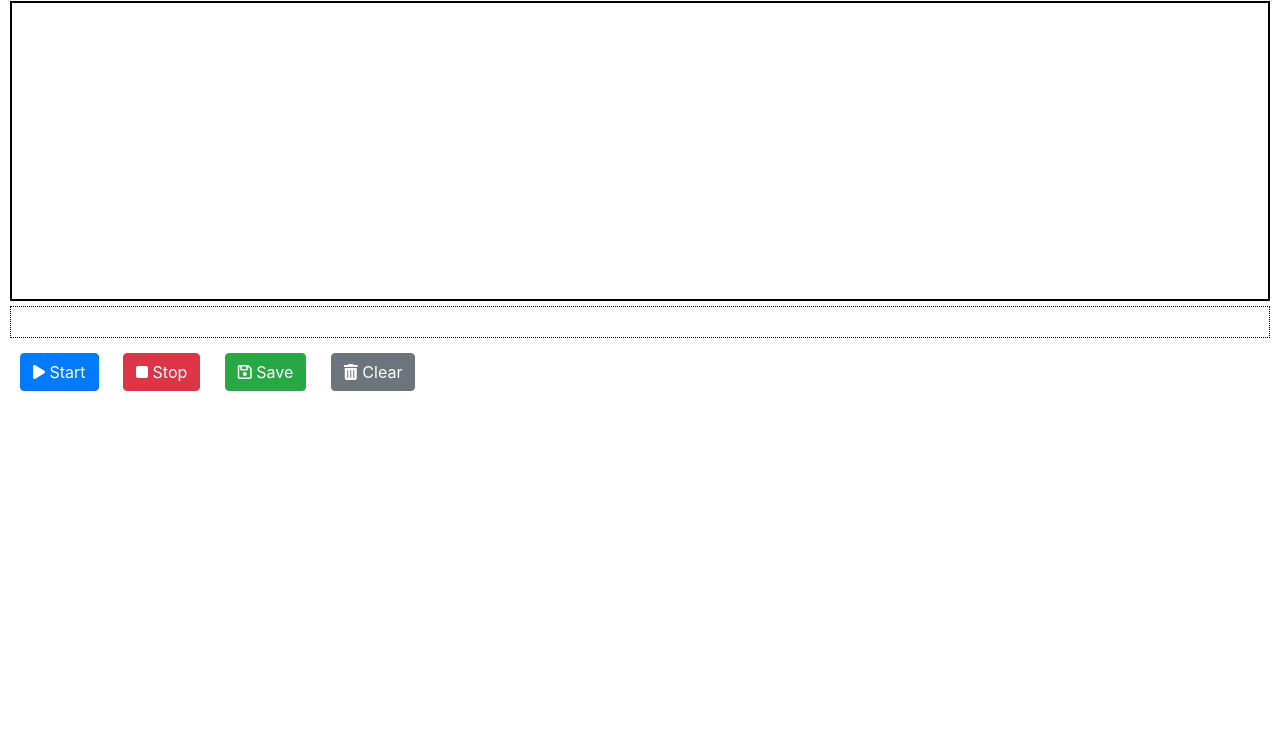
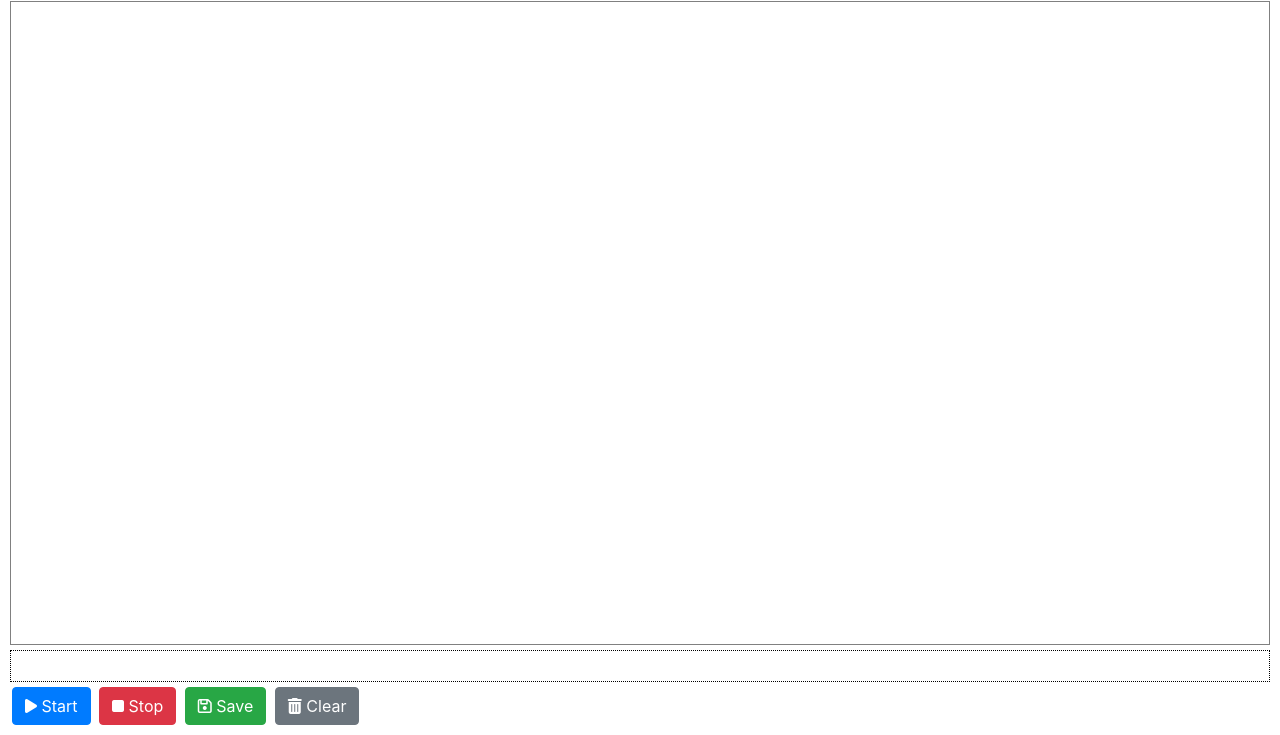
Before and after one commit to shashank23p/UDP-listner-electron, an Electron app: page main.html in a window 1280 px wide. Shown: the part 65-800 px from the top of the page. Drawn offline with nearby package versions, Linux system fonts and the light colour scheme.

Commit message:
ui update

```diff
--- a/main.css
+++ b/main.css
@@ -1,11 +1,14 @@
 body {
-  text-align: center;
+  width: 100%;
+  height: 100vh;
   padding: 10px;
+  display: flex;
+  flex-direction: column;
 }
 #dataDiv {
-  height: 300px;
-  border: 2px black solid;
+  border: 1px gray solid;
   overflow: scroll;
+  flex-grow: 1;
 }
 #msgBorad {
   margin-top: 5px;
@@ -16,7 +19,7 @@ body {
   padding-left: 5px;
 }
 .btn {
-  margin: 10px;
+  margin: 0px 2px;
 }
 .red {
   color: red;
--- a/main.html
+++ b/main.html
@@ -16,6 +16,7 @@
 
     <div id="dataDiv"></div>
     <div id="msgBorad"></div>
+    <div class="buttons">
       <button
         id="startBtn"
         class="btn btn-primary"
@@ -32,7 +33,12 @@
       >
         <i class="fa fa-stop" aria-hidden="true"></i> Stop
       </button>
-    <button id="saveBtn" class="btn btn-success" type="button" onclick="save()">
+      <button
+        id="saveBtn"
+        class="btn btn-success"
+        type="button"
+        onclick="save()"
+      >
         <i class="fa fa-save" aria-hidden="true"></i> Save
       </button>
       <button
@@ -43,6 +49,7 @@
       >
         <i class="fa fa-trash" aria-hidden="true"></i> Clear
       </button>
+    </div>
   </body>
   <script src="render.js" defer></script>
 </html>
```
Lines whose indentation alone changed are shown as unchanged.
